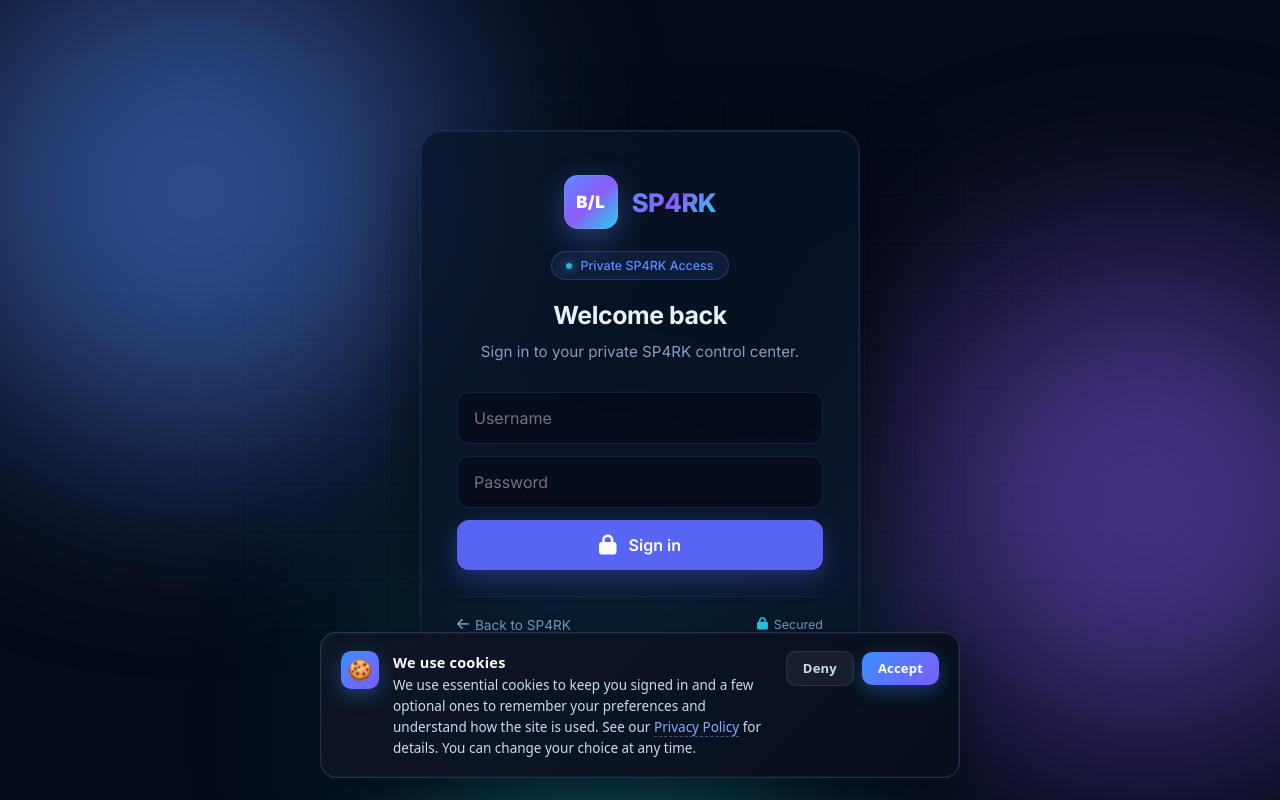
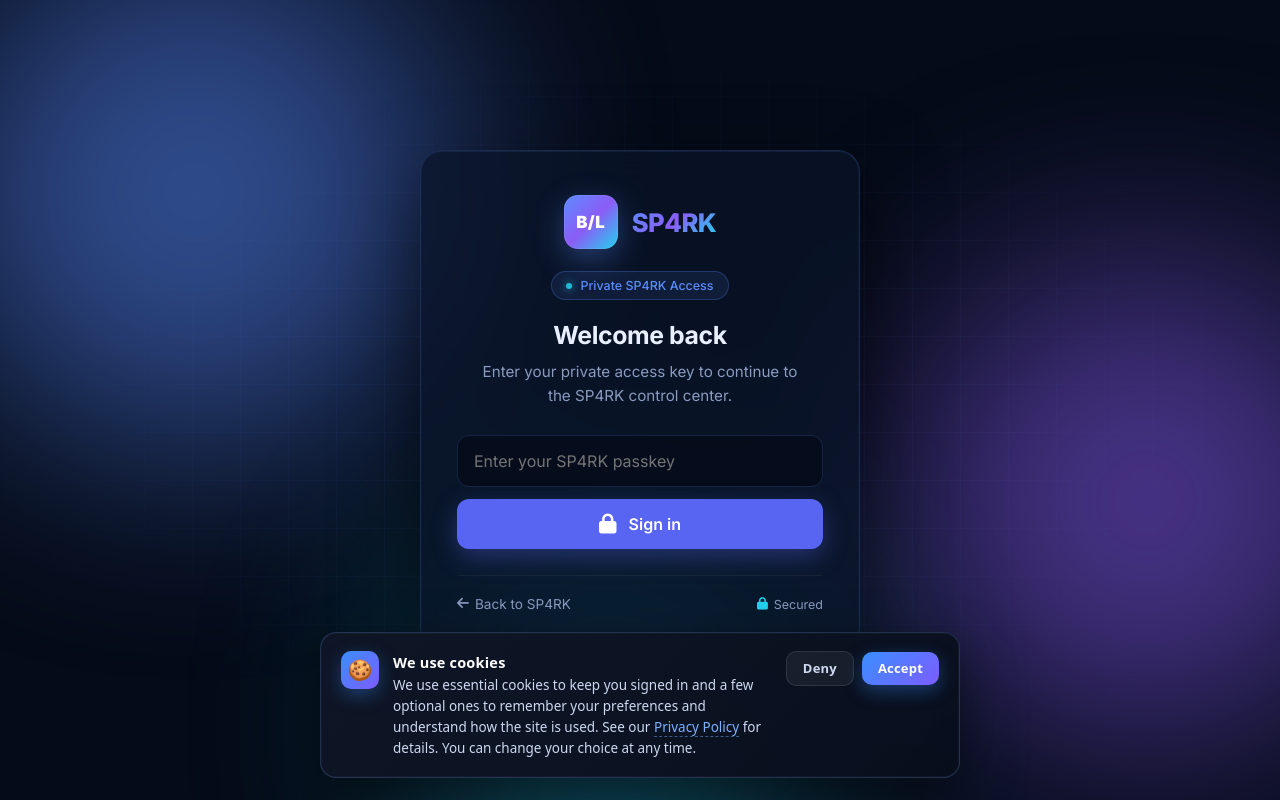
Before and after one commit to aronnachy-cyber/TwinByteLabs_A-BOT-WITH-WEB-DASHBOARD_, a Flask app: page /login in a window 1280 px wide. Run offline with Flask 3, Linux system fonts and the light colour scheme; some libraries are stand-ins or nearby versions.

Commit message:
Update SP4RK login UI for single passkey authentication

```diff
--- a/SENTINEL-BOT-Main/templates/login.html
+++ b/SENTINEL-BOT-Main/templates/login.html
@@ -247,7 +247,7 @@
     <div class="pill"><span class="dot"></span> Private SP4RK Access</div>
 
     <h1>Welcome back</h1>
-    <p class="lead">Sign in to your private SP4RK control center.</p>
+    <p class="lead">Enter your private access key to continue to the SP4RK control center.</p>
 
     {% if error %}
       <div class="alert"><i class="fas fa-exclamation-circle"></i> <span>{{ error }}</span></div>
@@ -255,8 +255,7 @@
 
     <form method="POST" action="/login" autocomplete="on">
       <input type="hidden" name="csrf_token" value="{{ csrf_token }}">
-      <input class="passkey-input" type="text" name="username" placeholder="Username" autocomplete="username" autocapitalize="none" required>
-      <input class="passkey-input" type="password" name="password" placeholder="Password" autocomplete="current-password" required>
+      <input class="passkey-input" type="password" name="passkey" placeholder="Enter your SP4RK passkey" autocomplete="current-password" autocapitalize="off" spellcheck="false" required>
       <button class="btn-discord passkey-submit" type="submit"><i class="fas fa-lock"></i> Sign in</button>
     </form>
 
```
